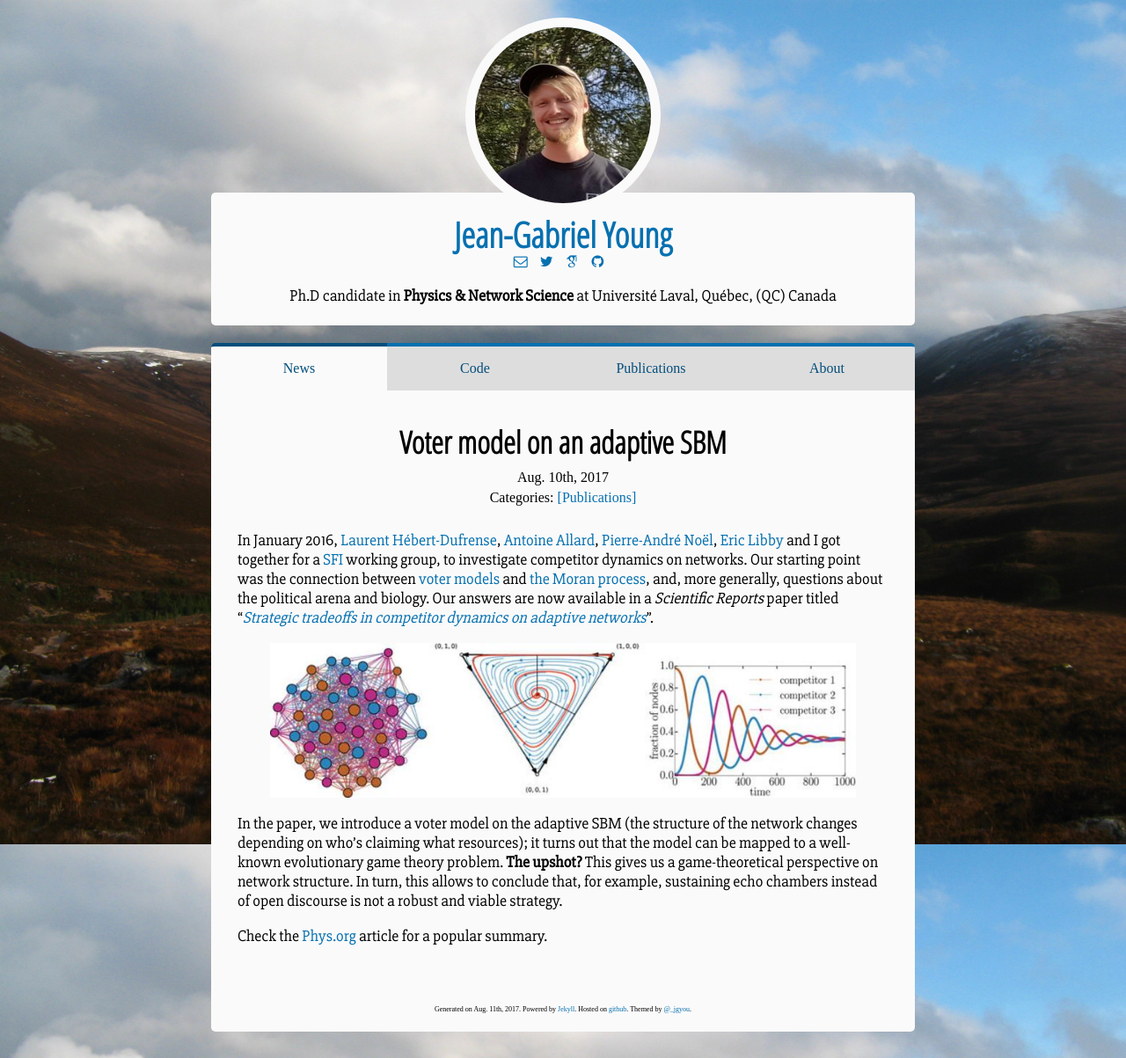
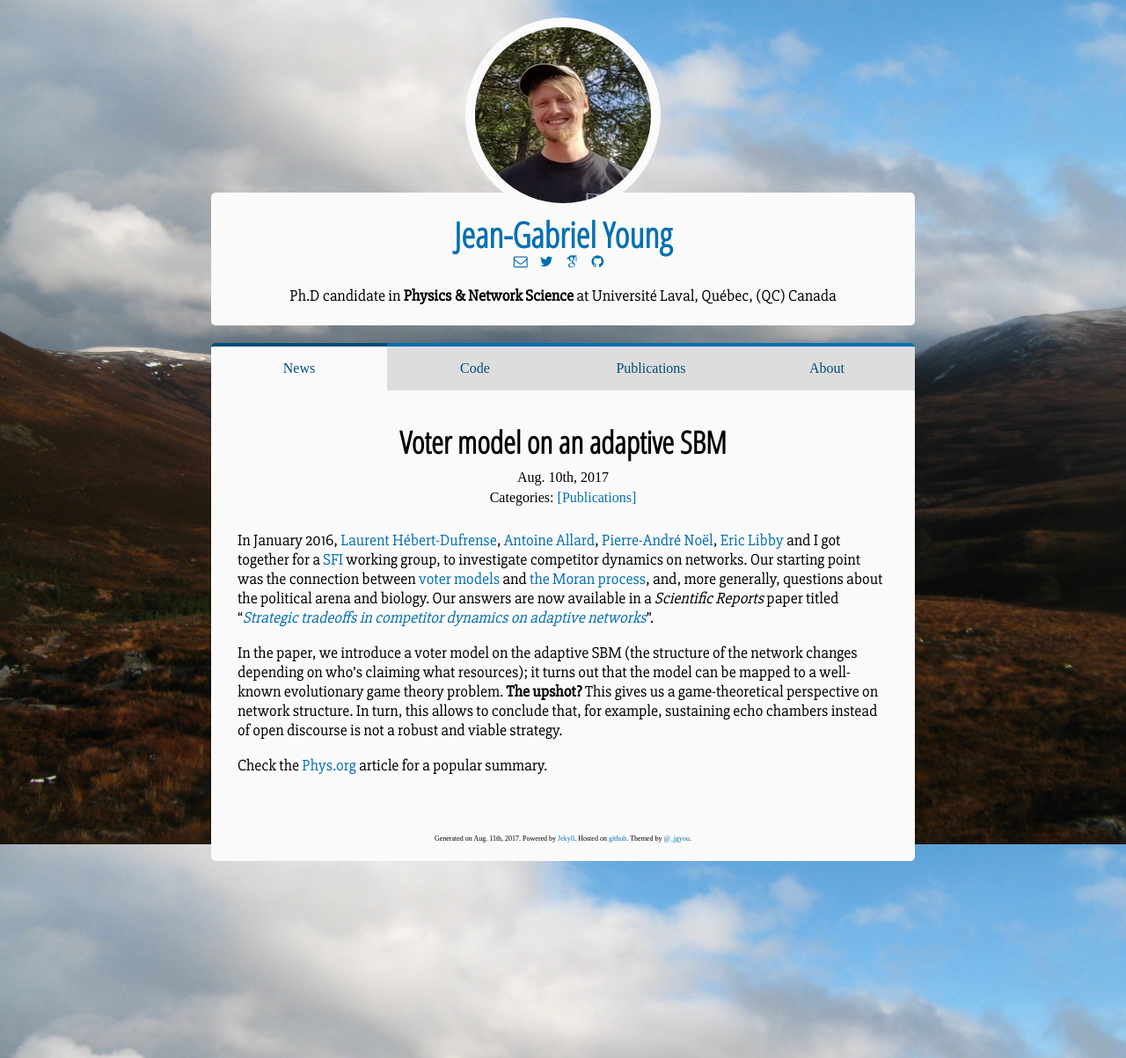
Before and after one commit to jg-you/jg-you.github.io, a Jekyll site: the page built from _posts/2017-08-10-sbvm-published.md, in a window 1280 px wide. Shown: the whole page at 88% size. Built offline with Jekyll 4.4.1, drawn with Linux system fonts in a browser that asks for light colours; some web fonts are replaced; comment, search, counter and statistics services are not loaded.

Commit message:
No image if not transparent!

```diff
--- a/_posts/2017-08-10-sbvm-published.md
+++ b/_posts/2017-08-10-sbvm-published.md
@@ -10,9 +10,6 @@ In January 2016, [Laurent Hébert-Dufrense](http://laurenthebertdufresne.github.
 Our starting point was the connection between [voter models](https://en.wikipedia.org/wiki/Voter_model) and [the Moran process](https://en.wikipedia.org/wiki/Moran_process), and, more generally, questions about the political arena and biology.
 Our answers are now available in a *Scientific Reports* paper titled "[_Strategic tradeoffs in competitor dynamics on adaptive networks_](http://dx.doi.org/10.1038/s41598-017-07621-x)".
 
-
-![Rock-paper-scissor behavior in a well-mixed system with slight asymmetries. (left) The network architecture is well-mixed (i.e. an homogeneous network). (middle) The flow diagram shows cyclic behavior. (right) The slight cyclical structure is enough to give rise to damped cyclical behavior.]({{ site.url }}/assets/post_figures/csm_strategic_tradeoff.jpg){: .center-image}
-
 In the paper, we introduce a voter model on the adaptive SBM (the structure of the network changes depending on who's claiming what resources); it turns out that the model can be mapped to a well-known evolutionary game theory problem.
 **The upshot?** This gives us a game-theoretical perspective on network structure.
 In turn, this allows to conclude that, for example, sustaining echo chambers instead of open discourse is  not a robust and viable strategy.
```
Also changed, not shown: _posts/2017-06-19-detectability-of-the-sbm-in-pr.md (+0 -2 lines).
